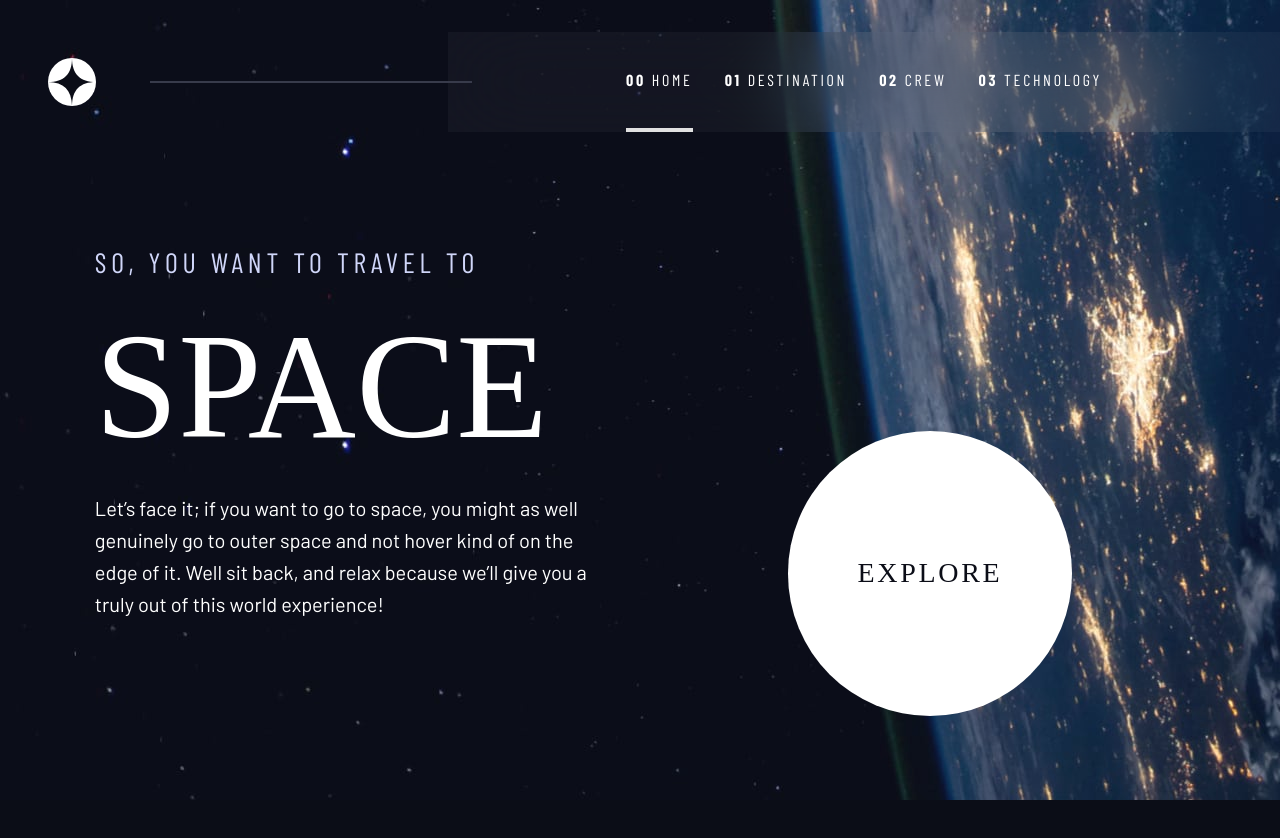
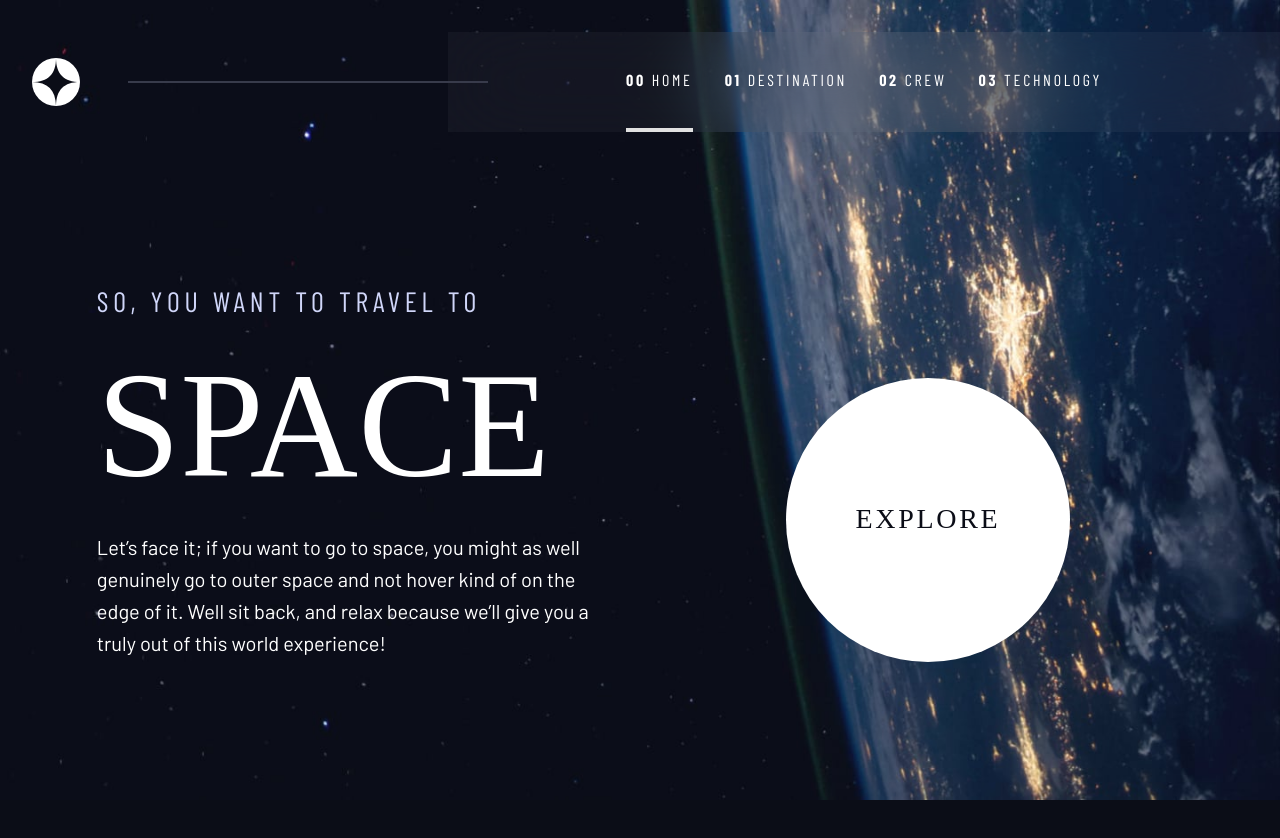
Before and after one commit to rycalingo/space-tourism, a React (Vite) app: page / in a window 1280 px wide. Shown: the top 838 px of the page. Before the commit the page ends 800 px from the top, so only its background shows below. Built offline with nearby package versions, Linux system fonts and the light colour scheme; a web font is replaced by a local one.

Commit message:
Fix styling on destinations

```diff
--- a/src/elements/Logo.tsx
+++ b/src/elements/Logo.tsx
@@ -3,7 +3,7 @@ import logo from "../assets/shared/logo.svg";
 
 export const Logo = ({ ...rest }) => {
 	return (
-		<Box {...rest}>
+		<Box {...rest} zIndex={"1000"}>
 			<Image src={logo} width={["32px", "32px", "100%"]} alt="Home Logo" />
 		</Box>
 	);
--- a/src/features/TabContainer.tsx
+++ b/src/features/TabContainer.tsx
@@ -1,4 +1,4 @@
-import { Box, Flex, Heading, Image, Square, Stack, Text } from "@chakra-ui/react";
+import { Box, Container, Flex, Heading, Image, Square, Stack, Text } from "@chakra-ui/react";
 
 import { createContext, useContext, useState } from "react";
 
@@ -77,13 +77,13 @@ interface TabTemplateProps {
 
 export const TabTemplate = ({ name, description, dist, travel }: TabTemplateProps) => {
 	return (
-		<Box flex="1">
+		<Box mx="0" px="0">
 			<Heading as="h2" variant="h2">
 				{name}
 			</Heading>
 			<Text mb="60px">{description}</Text>
 			<Box as="hr" layerStyle="bar" mb="44px"></Box>
-			<Flex gap="32px" direction={["column", "column", "row"]}>
+			<Flex gap="32px" direction={["column", "row", "row", "row"]} justify={["center", "center", "center", "start"]} justifyContent={["space-around", "space-around", "space-around", "start"]}>
 				<Box>
 					<Heading as="h6" variant="subheader2">
 						AVG. DISTANCE
--- a/src/features/TabRow.tsx
+++ b/src/features/TabRow.tsx
@@ -6,7 +6,7 @@ interface Props {
 
 export const TabRow = ({ children, ...rest }: Props) => {
 	return (
-		<Flex {...rest} w="100%" justifyContent={["center", null, "flex-start"]} gap={["4", "12"]} ml={["auto", null, "0"]} mt={["60px", null, 0]} mb={["40px"]}>
+		<Flex {...rest} w="100%" justifyContent={["center", "center", "center", "flex-start"]} gap={["4", "12"]} ml={["auto", null, "0"]} mt={["60px", null, 0]} mb={["40px"]}>
 			{children}
 		</Flex>
 	);
--- a/src/layout/Header.tsx
+++ b/src/layout/Header.tsx
@@ -7,9 +7,9 @@ interface Props {
 
 const Header = ({ children, ...rest }: Props) => {
 	return (
-		<Box as="header" w="100vw" top={[0, 0, 0, "32px"]} pos="fixed" zIndex="1" {...rest}>
-			<Container maxW={["xl1"]}>
-				<Flex w="100%" h="100px" justifyContent="space-between" alignItems={"center"}>
+		<Box as="header" top={[0, 0, 0, "32px"]} pos="relative" zIndex="100" {...rest}>
+			{/* <Container size={["sm", "md", "2xl"]}> */}
+			<Flex h="100px" justifyContent="space-between" alignItems={"center"}>
 				<Logo m="32px" />
 				{children ? (
 					<>{children}</>
@@ -19,7 +19,7 @@ const Header = ({ children, ...rest }: Props) => {
 					</Heading>
 				)}
 			</Flex>
-			</Container>
+			{/* </Container> */}
 		</Box>
 	);
 };
--- a/src/layout/Stage.tsx
+++ b/src/layout/Stage.tsx
@@ -1,4 +1,4 @@
-import { Box } from "@chakra-ui/react";
+import { Box, Container } from "@chakra-ui/react";
 import Header from "./Header";
 import { NavLink } from "@/elements";
 import { Navbar } from "@/features";
@@ -44,16 +44,15 @@ const Stage = ({ children, bkg_image, ...rest }: Props) => {
 	});
 
 	return (
-		<Box bgImage={bkg_image} bgPos="top center" bgRepeat="no-repeat" bgSize="cover" objectFit="cover">
-			<Header>
-				<Navbar>{navLink_list}</Navbar>
-				<Box as="hr" visibility={["hidden", "hidden", "hidden", "visible"]} layerStyle="bar" pos="absolute" left="150px" zIndex="110" w="25%"></Box>
-			</Header>
-			<Box w={["100%"]} minH="100vh" py={[0, 0, 4]} {...rest}>
-				<Box h="100px"></Box>
-				<Box w="90%" maxW={["sm, md, lg"]} mx="auto">
-					{children}
-				</Box>
+		<Box bgImage={bkg_image} width={["100%"]} h={["100%", "100%", "100%", "100%", "100vh"]} bgPos="top center" bgRepeat="no-repeat" bgSize="cover" objectFit="cover" pb="40px">
+			<Box maxW={["100%", "100%", "100%", "2048px"]} mx="auto">
+				<Header>
+					<Navbar>{navLink_list}</Navbar>
+					<Box as="hr" visibility={["hidden", "hidden", "hidden", "visible"]} layerStyle="bar" pos="absolute" left="10%" zIndex="110" w="28%"></Box>
+				</Header>
+			</Box>
+			<Box w={["100%"]} maxW={["100%", "100%", "100%", "1600px"]} mx="auto" px={["auto", "auto", "68px", "68px"]} mt={[0, 0, 20, 20]} py="40px" {...rest}>
+				{children}
 			</Box>
 		</Box>
 	);
--- a/src/pages/destination/index.tsx
+++ b/src/pages/destination/index.tsx
@@ -1,13 +1,14 @@
 // import { SiteContext } from "@/app/App";
 import Stage from "@/layout/Stage";
-import { Box, Flex, Heading, Image, Square, Stack, chakra } from "@chakra-ui/react";
+import { Box, Heading, Image, Stack, chakra } from "@chakra-ui/react";
 
 import useSiteContent from "@/features/hooks/useSiteContent";
 
-import { TabContainer, TabSections, TabItem, TabTemplate } from "@/features/TabContainer";
-
+import { TabContainer, TabSections, TabItem } from "@/features/TabContainer";
 import { TabRow } from "@/features/TabRow";
 import { TabButton } from "@/elements";
+
+import { DestTemplate } from "@/layout/template/DestTemplate";
 
 import { Dest } from "@/models/pages";
 
@@ -33,7 +34,7 @@ export default function Destination() {
 	const tab_lables: React.ReactNode[] = [];
 	const image_sections: React.ReactNode[] = [];
 
-	const tab_sections = dest_content?.map((item: Dest, i: number) => {
+	const tab_sections = dest_content?.map((item, i) => {
 		const { name, images, description, distance, travel } = item;
 
 		const label = (
@@ -47,8 +48,12 @@ export default function Destination() {
 
 		const img = (
 			<TabItem key={name + i} index={i}>
-				{/* <Flex mx="auto" justify="center"> */}
-				<Image src={src} alt="" w={["530px", "530px", "1030px"]} mx="auto" />
+				{/* <Flex justifyContent="center" alignContent={["center"]} alignItems={["center"]}> */}
+				{/* <Square size={["50vw", "50vw", "40vw"]} justifyContent={"center"}> */}
+				<Box w={["80%", "80%", "80%", "80%"]} m={"auto"}>
+					<Image src={src} alt="object in space" w={["445px"]} />
+				</Box>
+				{/* </Square> */}
 				{/* </Flex> */}
 			</TabItem>
 		);
@@ -56,33 +61,31 @@ export default function Destination() {
 		image_sections.push(img);
 		return (
 			<TabItem key={name + i} index={i}>
-				<TabTemplate name={name} description={description} dist={distance} travel={travel} />
+				<DestTemplate name={name} description={description} dist={distance} travel={travel} />
 			</TabItem>
 		);
 	});
 
 	return (
 		<ChakraStage bkg_image={[bg_mobile, bg_tablet, bg_desk]}>
-			<Box mt={["10px", "0", "120px"]} mb={["40px"]} mx={["auto", "auto", "80px"]}>
-				<Heading as="h5" variant="h5" textAlign={["center", "center", "left"]}>
+			<Heading as="h5" variant="h5" textAlign={["center", "center", "center", "left"]}>
 				<Box as="span" textStyle="link_num" opacity="0.25">
 					01
 				</Box>{" "}
 				Pick Your Destination
 			</Heading>
-				<ChakraTabContainer w={["100%"]} minW={["xs", "sm", "md"]} mt={["60px"]} ml={["auto", "60px"]} mr={["auto", "0"]}>
-					<Stack direction={["column", "column", "row", "row"]} justifyContent={["center", "center", "space-bettween"]} alignContent={"center"} gap="60px">
-						<Box pt="20px" mx={["0", "auto", "40px"]} className="images">
-							<TabSections>{image_sections}</TabSections>
+			<ChakraTabContainer w={["95%"]} maxW={["1600px"]} mt={["60px"]} mx={["1%", "16px"]}>
+				<Stack direction={["column", "column", "column", "row"]} gap={["40px", "100px", "100px", "40px"]}>
+					<Box width={["90%", "90%", "90%", "40%"]} mt="20px" ml={["auto"]} mr={["auto"]} className="images">
+						{image_sections}
 					</Box>
-						<Box>
+					<Box maxW={["90%", "90%", "90%", "500px"]} w={["auto", "auto", "auto", "40%"]} mx={["auto"]}>
 						<TabRow>{tab_lables}</TabRow>
 
 						<TabSections>{tab_sections}</TabSections>
 					</Box>
 				</Stack>
 			</ChakraTabContainer>
-			</Box>
 		</ChakraStage>
 	);
 }
--- a/src/pages/index.tsx
+++ b/src/pages/index.tsx
@@ -10,8 +10,8 @@ const ChakraStage = chakra(Stage);
 
 export default function Home() {
 	return (
-		<ChakraStage bgImage={[bg_mobile, bg_tablet, bg_desk]}>
-			<Stack direction={["column", "column", "column", "row"]} h={["auto", null, null, "600px"]} justify="flex-end" alignItems="flex-end">
+		<ChakraStage bkg_image={[bg_mobile, bg_tablet, bg_desk]}>
+			<Stack direction={["column", "column", "column", "row"]} h={["auto", null, null, "600px"]} justify="flex-end" alignItems="center">
 				<Container pt={[8, 8, 0]}>
 					<Heading as="h5" variant="h5">
 						SO, YOU WANT TO TRAVEL TO
```
Lines whose indentation alone changed are shown as unchanged.
